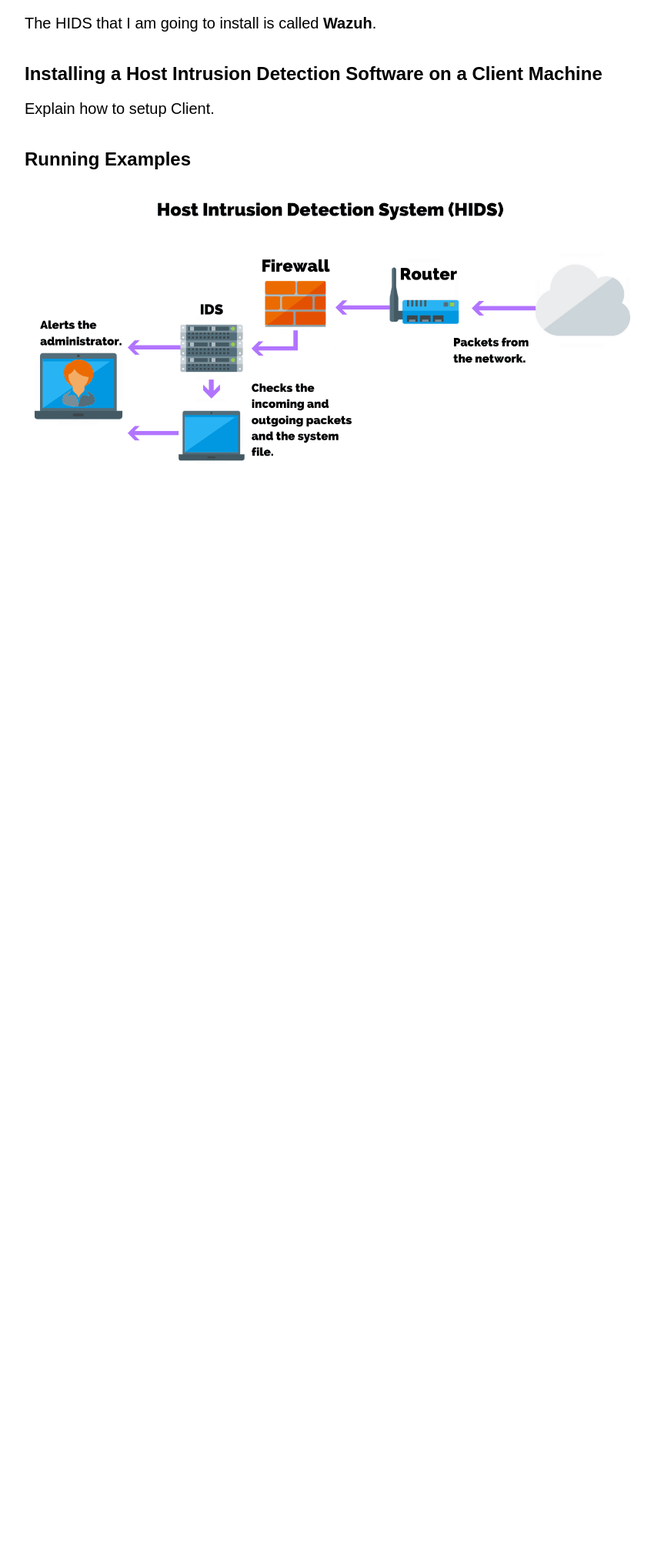
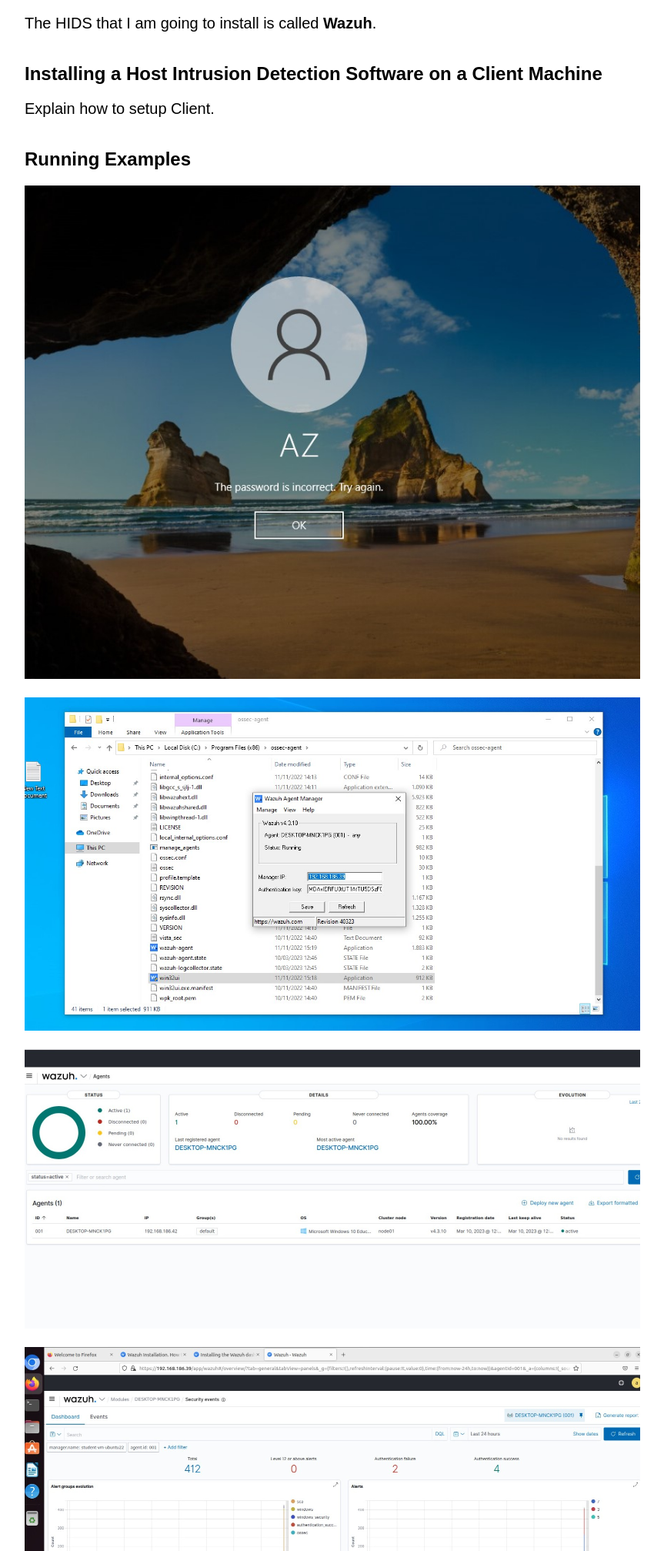
Before and after one commit to alexVpenev/ICS-BodyOfKnowledge, a PHP site: page /src/pages/host-intrusion-detection-prevention.php in a window 1280 px wide. Shown: the part 1795-3810 px from the top of the page at 77% size, without its empty margins (208-1071 px from the left). Before the commit the page ends 2394 px from the top, so only its background shows below. Run offline with PHP 8.4, Linux system fonts and the light colour scheme.

Commit message:
added photos in hids page

```diff
--- a/src/pages/host-intrusion-detection-prevention.php
+++ b/src/pages/host-intrusion-detection-prevention.php
@@ -97,7 +97,19 @@
 
 
         <div class="image">
-            <img src="../assets/hids/hids-intro.png" alt="">
+            <img src="../assets/hids/hids (1).jpg" alt="">
+        </div>
+
+        <div class="image">
+            <img src="../assets/hids/hids (2).jpg" alt="">
+        </div>
+
+        <div class="image">
+            <img src="../assets/hids/hids (3).jpg" alt="">
+        </div>
+
+        <div class="image">
+            <img src="../assets/hids/hids (4).jpg" alt="">
         </div>
 
         <p>
```
Also changed, not shown: src/assets/hids/hids (1).jpg (added), src/assets/hids/hids (2).jpg (added), src/assets/hids/hids (3).jpg (added), src/assets/hids/hids (4).jpg (added).
